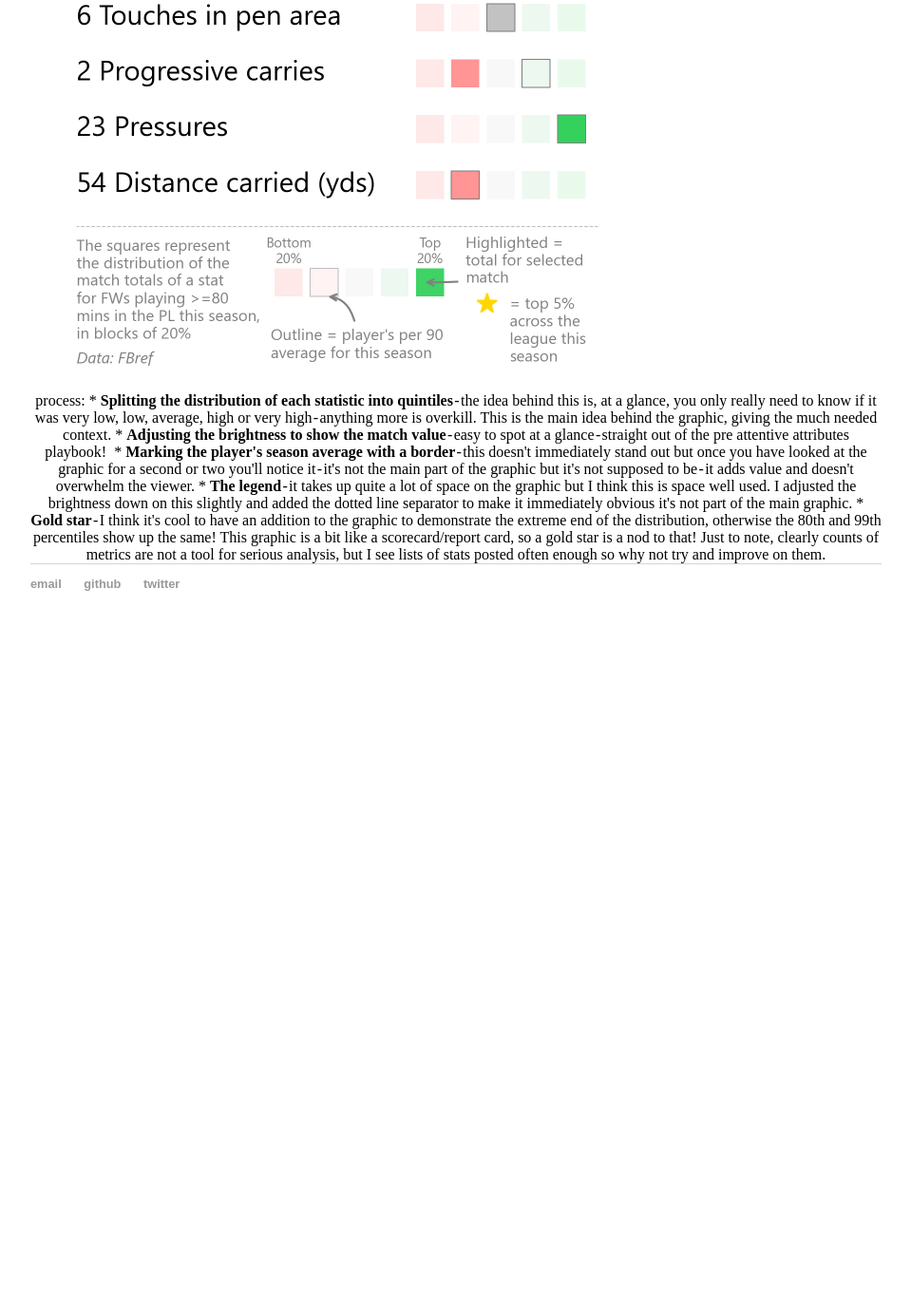
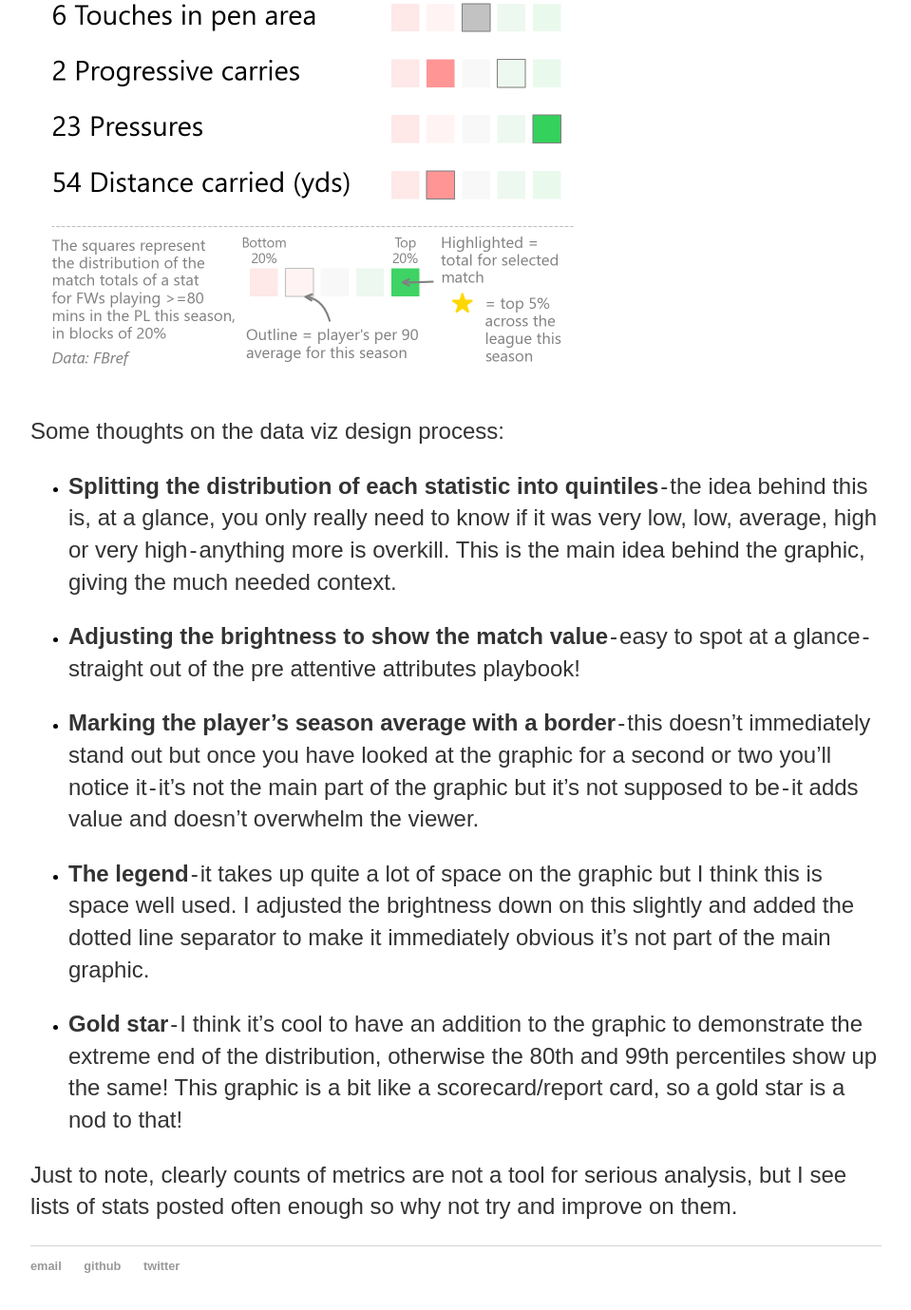
Before and after one commit to georgeball95/georgeball95.github.io, a Jekyll site: the page built from _posts/2022-01-26-match-summary-data-viz.md, in a window 1280 px wide and 1400 px high, scrolled down 1195 px. Shown: the top 1379 px of the window at 95% size, without its empty margins (160-1119 px from the left). Built offline with Jekyll 4.4.1, drawn with Linux system fonts in a browser that asks for light colours; before the commit the page ends 1877 px from its top, so only the background shows below that.

Commit message:
update post

```diff
--- a/_posts/2022-01-26-match-summary-data-viz.md
+++ b/_posts/2022-01-26-match-summary-data-viz.md
@@ -12,7 +12,7 @@
 
 The aim is to give a good amount of context without overloading the screen with numbers.
 
-<div style="text-align: center"><img src="https://raw.githubusercontent.com/georgeball95/georgeball95.github.io/main/assets/match_summary_Patson%20Daka_2022-01-23.png" width="600" height="900" align="center">
+<img src="https://raw.githubusercontent.com/georgeball95/georgeball95.github.io/main/assets/match_summary_Patson%20Daka_2022-01-23.png" width="600" height="900" align="center">
 
 Some thoughts on the data viz design process:
 
```
